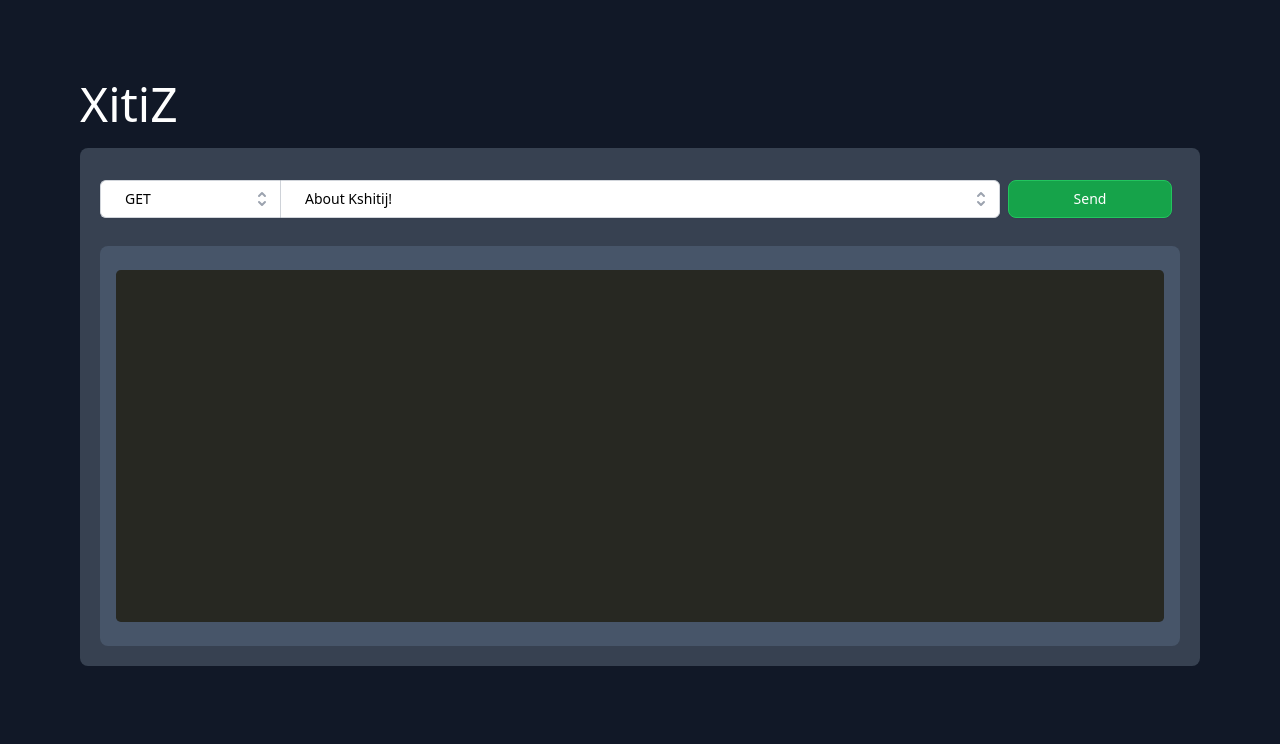
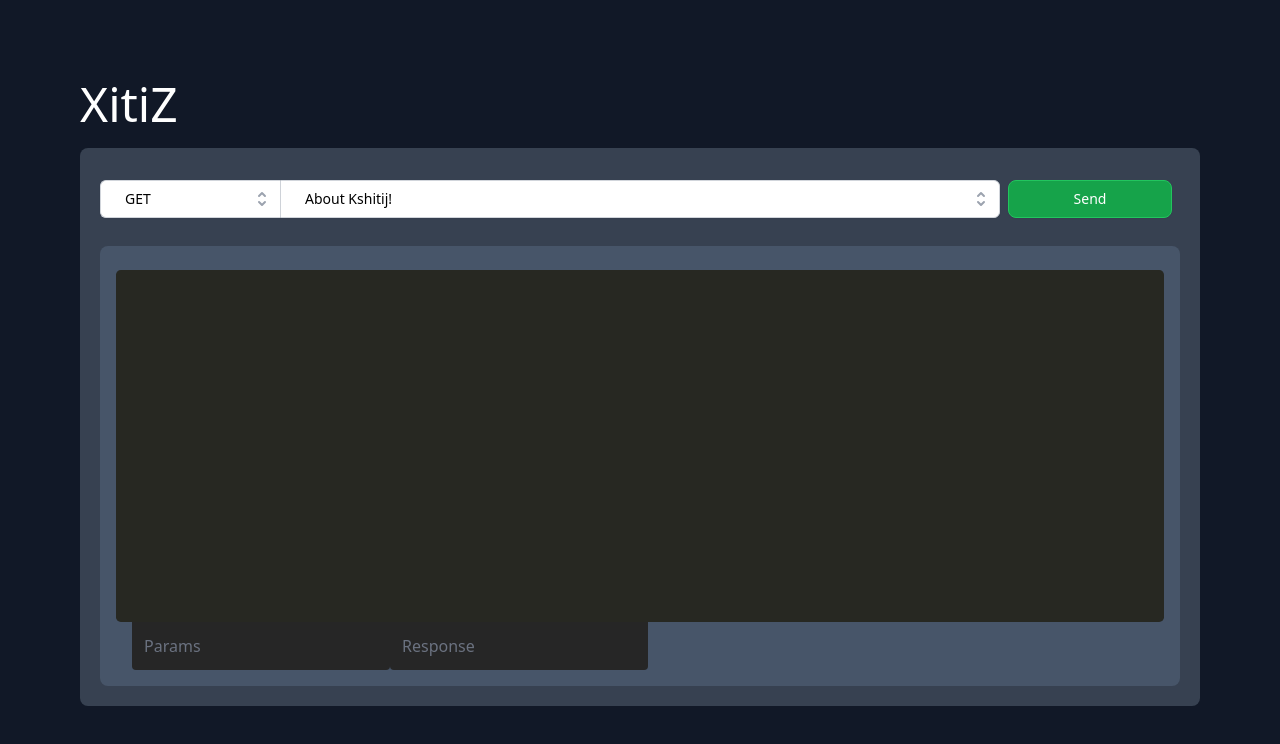
Before and after one commit to kaydee0502/kaydee0502.github.io, a React (Vite) app: page / in a window 1280 px wide. Shown: the top 744 px of the page. Built offline with nearby package versions, Linux system fonts and the light colour scheme.

Commit message:
added tabs

```diff
--- /dev/null
+++ b/src/Bbar.jsx
@@ -0,0 +1,15 @@
+import React from "react";
+import "./prism.css";
+import Tab from "./Tab";
+
+const Bbar = (props) => {
+  return (
+    <div>
+      {props.tabs.map((e) => {
+        return <Tab key={e.id} label={e.value} />;
+      })}
+    </div>
+  );
+};
+
+export default Bbar;
--- a/src/Endpoint.jsx
+++ b/src/Endpoint.jsx
@@ -23,6 +23,16 @@ const options = {
       id: 3,
       value: "Education",
       slug: "education",
+    },
+    {
+      id: 4,
+      value: "Experience",
+      slug: "experience",
+    },
+    {
+      id: 5,
+      value: "Projects",
+      slug: "projects",
     },
   ],
   POST: [
--- a/src/Result.jsx
+++ b/src/Result.jsx
@@ -1,6 +1,7 @@
 import React, { useEffect } from "react";
 import Prism from "prismjs";
 import { connect } from "react-redux";
+import Bbar from "./Bbar";
 
 const mapStateToProps = (state) => {
   return {
@@ -26,16 +27,34 @@ const Result = (props) => {
     }
   };
 
+  const tabOptions = [
+    {
+      id: 1,
+      type: "params",
+      value: "Params",
+    },
+    {
+      id: 2,
+      type: "params",
+      value: "Response",
+    },
+  ];
+
   return (
+    <>
       <div className="p-5 pt-0 bg-gray-700 rounded-b-lg">
         <div className="w-full p-4 bg-slate-600 rounded-lg">
-        <pre className="line-numbers">
+          <pre className="line-numbers mb-0">
             <code className="codeground language-js block overflow-y-scroll h-80 break-words">
               {renderJSON()}
             </code>
           </pre>
+          <div className="pl-4">
+            <Bbar tabs={tabOptions} />
           </div>
         </div>
+      </div>
+    </>
   );
 };
 
--- /dev/null
+++ b/src/Tab.jsx
@@ -0,0 +1,13 @@
+import React from "react";
+import "./prism.css";
+
+const Tab = (props) => {
+  console.log(props);
+  return (
+    <div className="p-3 hover:bg-zinc-700 bg-neutral-800 rounded-b w-1/4 md:inline-block text-gray-500">
+      {props.label}
+    </div>
+  );
+};
+
+export default Tab;
--- a/src/prism.css
+++ b/src/prism.css
@@ -23,7 +23,7 @@ pre[class*="language-"] {
 }
 pre[class*="language-"] {
   padding: 1em;
-  margin: 0.5em 0;
+  margin: 0.5em 0 0;
   overflow: auto;
   border-radius: 0.3em;
 }
```
Lines whose indentation alone changed are shown as unchanged.
